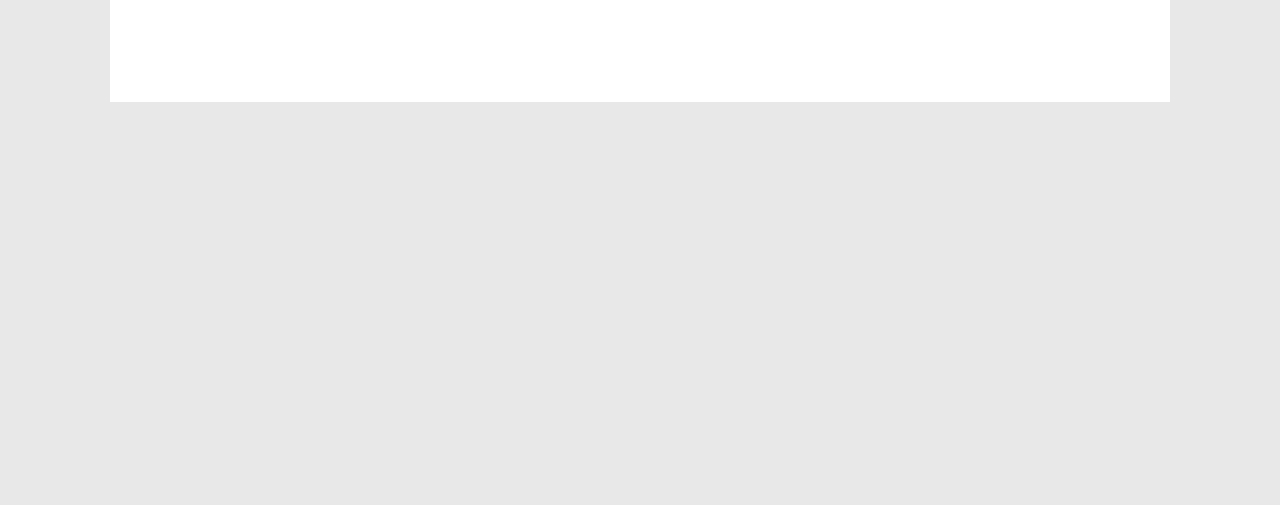
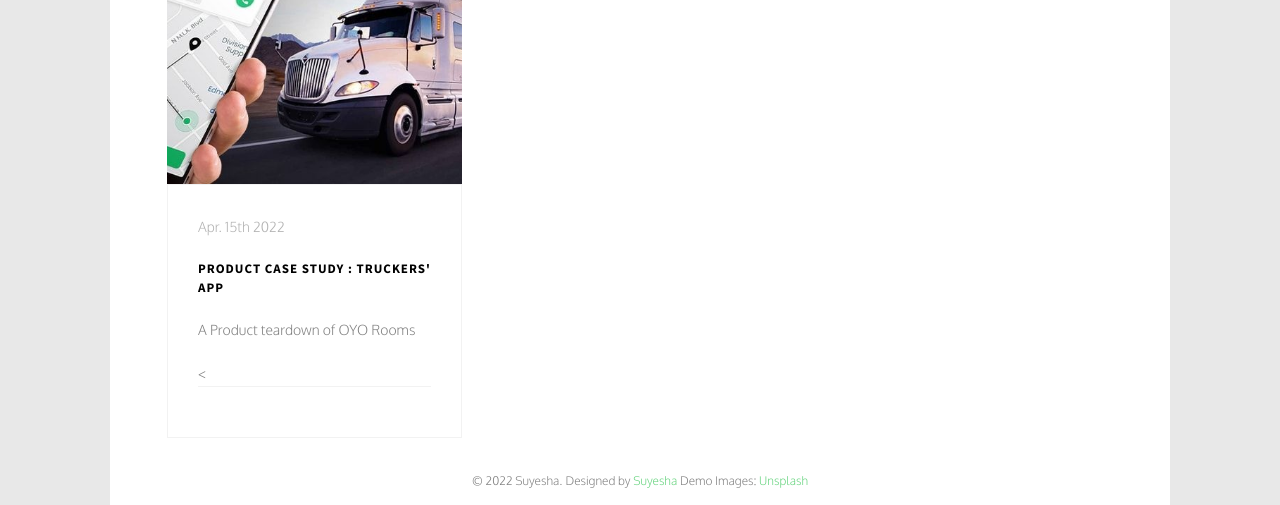
Before and after one commit to suyesha07/product, a plain HTML site: page index.html in a window 1280 px wide. Shown: the part 1535-2040 px from the top of the page. Before the commit the page ends 1651 px from the top, so only its background shows below. Drawn offline with Linux system fonts and the light colour scheme; files whose address does not match are found by name.

Commit message:
Update index.html

```diff
--- a/index.html
+++ b/index.html
@@ -119,6 +119,23 @@
 								<!--<li><i class="icon-heart3"></i>249</li>
 								<li><i class="icon-eye2"></i>1,308</li>-->
 								<li><a href="https://drive.google.com/drive/u/4/folders/1UwPKtxaJ_jM6wgo6P8W3HFzkjTQio9bz">Read More<i class="icon-arrow-right22"></i></a></li>
+							</ul>
+
+						</div>
+					</div>
+				</div>
+			</div>
+				<div class="col-md-4">
+					<div class="fh5co-blog animate-box">
+						<a href="https://www.behance.net/gallery/156467279/OYO-Rooms-Product-Teardown/modules/882751355" class="blog-bg" style="background-image: url(images/blog-2.jpg);"></a>
+						<div class="blog-text">
+							<span class="posted_on">Apr. 15th 2022</span>
+							<h3><a href="https://www.behance.net/gallery/156467279/OYO-Rooms-Product-Teardown/modules/882751355">Product Case Study : Truckers' App</a></h3>
+							<p>A Product teardown of OYO Rooms</p>
+							<<ul class="stuff">
+								<!--<li><i class="icon-heart3"></i>249</li>
+								<li><i class="icon-eye2"></i>1,308</li>-->
+								<li><a href="https://www.behance.net/gallery/156467279/OYO-Rooms-Product-Teardown/modules/882751355"></i></a></li>
 							</ul>
 
 						</div>
```
